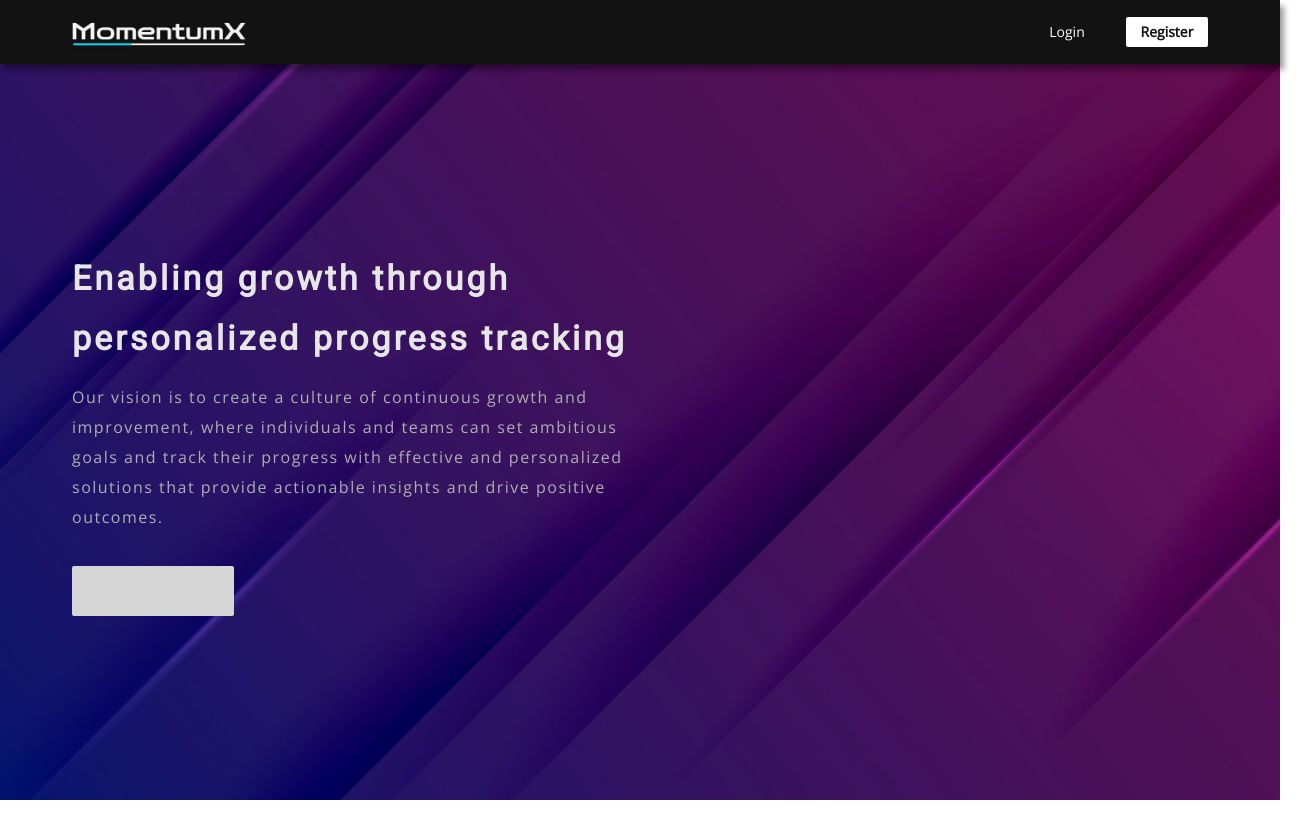
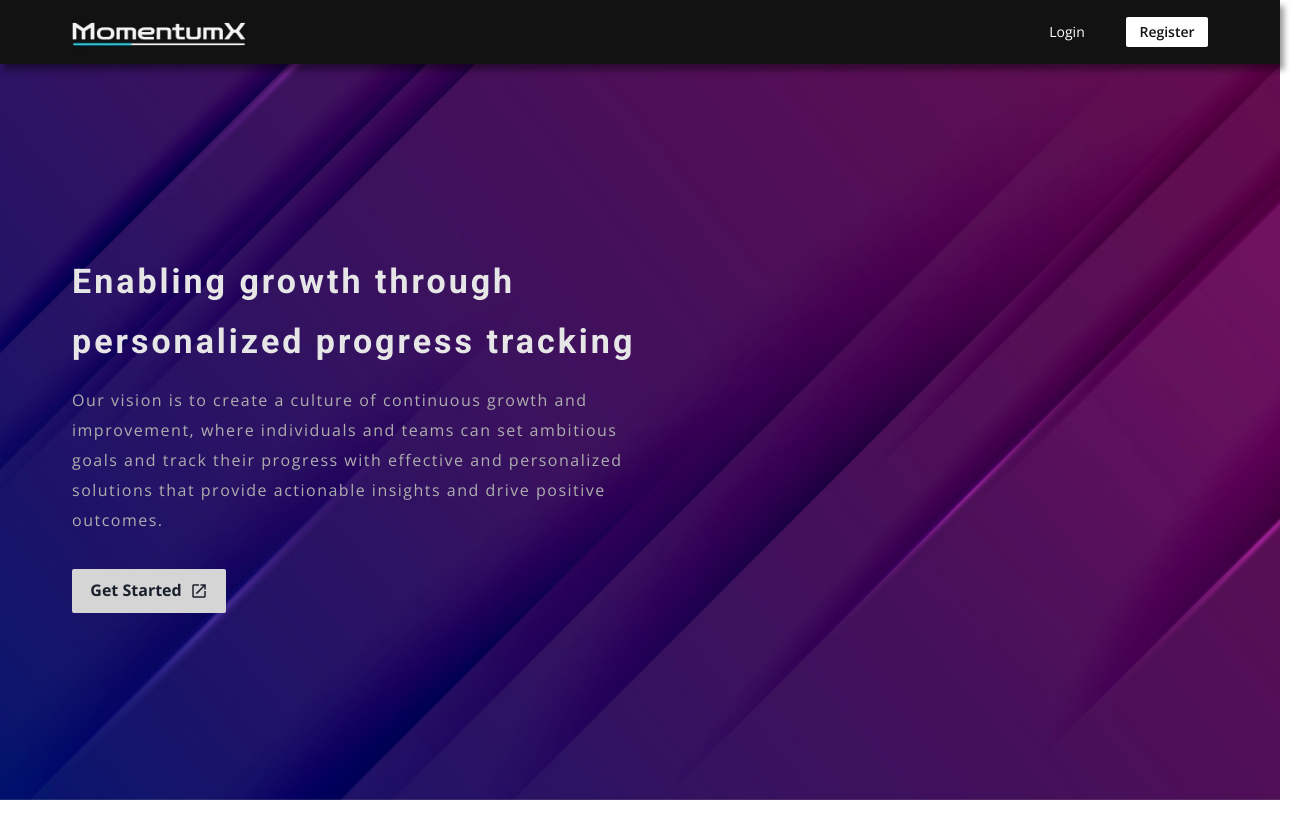
Before and after one commit to kalviumcommunity/MomentumX, a React (Vite) app in the folder FrontEnd/: page / in a window 1280 px wide. Shown: the top 838 px of the page, 1308 px wide, since content can reach past the window. Before the commit the page ends 800 px from the top, so only its background shows below. Built offline with nearby package versions, Linux system fonts and the light colour scheme.

Commit message:
Developed bare minimum home page
-Nav bar created
-Added sections for contents
-Used AOS for transitions
-Integrated Scroll Snap effect for smooth scrolling
-Minor bugs fixed

```diff
--- a/FrontEnd/src/App.css
+++ b/FrontEnd/src/App.css
@@ -1,23 +1,17 @@
-@import url('https://fonts.googleapis.com/css2?family=Open+Sans&display=swap');
-@import url('https://fonts.googleapis.com/css2?family=Roboto&display=swap');
+ @import url('https://fonts.googleapis.com/css2?family=Open+Sans:wght@300;400;500;600;700;800&display=swap');
+ /*Light,Regular,Medium,Semi-Bold,Bold,Extra Bold */
 
+@import url('https://fonts.googleapis.com/css2?family=Roboto:wght@300;400;500;700&display=swap');
+/* Light,Regular,Medium,Bold */
+
+html {
+    overflow-x: hidden;
+}
 
 * {
     box-sizing: border-box;
     padding: 0px;
     margin: 0px;
-}
-
-.small-regular {
-    font-family: 'Open Sans', sans-serif;
-    font-size: 14px !important;
-    font-weight: 400 !important;
-}
-
-.small-bold {
-    font-family: 'Open Sans', sans-serif;
-    font-size: 14px !important;
-    font-weight: 800 !important;
 }
 
 .title-bold {
@@ -39,3 +33,45 @@
     margin-bottom: 34px;
     color: #AEAEAE;
 }
+
+
+/* Font Sizes */
+
+
+.Xsmall {
+    font-family: 'Open Sans', sans-serif;
+    font-size: 14px !important;
+}
+
+.small {
+    font-family: 'Open Sans', sans-serif;
+    font-size: 16px !important;
+}
+
+
+/* Font Weights */
+
+
+.light {
+    font-weight: 300 !important;
+}
+
+.regular {
+    font-weight: 400 !important;
+}
+
+.medium {
+    font-weight: 500 !important;
+}
+
+.semi-bold {
+    font-weight: 600 !important;
+}
+
+.bold {
+    font-weight: 700 !important;
+}
+
+.Xbold {
+    font-weight: 800 !important;
+}
--- a/FrontEnd/src/Initial.jsx
+++ b/FrontEnd/src/Initial.jsx
@@ -9,14 +9,15 @@ import { Box } from "@chakra-ui/react"
 function Initial() {
 
     return (
-        <Box bgImg="url('./assets/BG.jpg')" bgSize="cover" h="100vh" w="100vw">
-            <Box bgColor="black" h="100vh" w="100vw" opacity="40%" position="absolute"></Box>
+        <>
+            <Box bgImg="url('./assets/BG.jpg')" bgSize="cover" h="100vh" w="100vw" position="fixed" zIndex="-999" />
+            <Box bgColor="black" h="100vh" w="100vw" opacity="40%" position="fixed" zIndex="-998" />
             <Routes>
                 <Route path="/" element={<LandingPage />} />
                 <Route path="/signup" element={<SignupPage />} />
                 <Route path="/login" element={<LoginPage />} />
             </Routes>
-        </Box>
+        </>
     );
 }
 
--- a/FrontEnd/src/LandingPage.css
+++ b/FrontEnd/src/LandingPage.css
@@ -1,13 +1,8 @@
-#container {
-    position: relative;
-    overflow: scroll;
-    width: 100vw;
-    height: calc(100vh - 64px);
-    top: 64px;
+html {
     scroll-snap-type: y mandatory;
 }
 
-#container::-webkit-scrollbar {
+html::-webkit-scrollbar {
     display: none;
 }
 
@@ -17,9 +12,10 @@
     align-items: center;
     justify-content: center;
     width: 100vw;
-    height: calc(100vh - 64px);
+    height: 100vh;
     position: relative;
     top: 0px;
     scroll-snap-align: center;
     scroll-snap-stop: always;
+    z-index: 998;
 }
--- a/FrontEnd/src/LandingPage.jsx
+++ b/FrontEnd/src/LandingPage.jsx
@@ -4,6 +4,8 @@ import "./LandingPage.css";
 import Aos  from "aos";
 import "aos/dist/aos.css"
 import { useEffect } from "react";
+import LaunchIcon from '@mui/icons-material/Launch';
+import { Link } from "react-router-dom";
 
 function LandingPage() {
     useEffect(()=>{
@@ -39,6 +41,7 @@ function LandingPage() {
                 position="fixed"
                 top="0px"
                 boxShadow="4px 6px 6px rgba(0, 0, 0, 0.4)"
+                zIndex="999"
             >
                 <Flex
                     w="100%-160px"
@@ -54,6 +57,8 @@ function LandingPage() {
                         width="174px"
                     />
                     <Flex justifyContent="space-between" width="182px">
+                        <Box h="30px" w="82px">
+                            <Link to="/login">
                                 <Button
                                     h="30px"
                                     w="82px"
@@ -61,10 +66,15 @@ function LandingPage() {
                                     color="white"
                                     textAlign="center"
                                     borderRadius="2px"
-                            className="small-regular"
+                                    className="Xsmall regular"
+                                    sx={{"&:hover": {bgColor: "#191919"}}}
                                 >
                                     Login
                                 </Button>
+                            </Link>
+                        </Box>
+                        <Box h="30px" w="82px">
+                            <Link to="/signup">
                                 <Button
                                     h="30px"
                                     w="82px"
@@ -72,10 +82,12 @@ function LandingPage() {
                                     color="#121212"
                                     textAlign="center"
                                     borderRadius="2px"
-                            className="small-bold"
+                                    className="Xsmall semi-bold"
                                 >
                                     Register
                                 </Button>
+                            </Link>
+                        </Box>
                     </Flex>
                 </Flex>
             </Box>
@@ -84,7 +96,9 @@ function LandingPage() {
                     <Flex
                         flexDirection="row"
                         width="calc(100% - 144px)"
-                        height="100%"
+                        height="calc(100% - 64px)"
+                        position="absolute"
+                        top="64px"
                     >
                         <Flex
                             flexDirection="column"
@@ -98,6 +112,7 @@ function LandingPage() {
                                 data-aos-duration="1000"
                                 data-aos-once="false"
                                 data-aos-mirror="true"
+                                data-aos-offset="200"
                             >
                                 Enabling growth through personalized progress
                                 tracking
@@ -109,6 +124,7 @@ function LandingPage() {
                                 data-aos-delay="100"
                                 data-aos-once="false"
                                 data-aos-mirror="true"
+                                data-aos-offset="200"
                             >
                                 Our vision is to create a culture of continuous
                                 growth and improvement, where individuals and
@@ -117,9 +133,11 @@ function LandingPage() {
                                 solutions that provide actionable insights and
                                 drive positive outcomes.
                             </div>
+                            <Box h="44px" w="154px">
+                                <Link to="/signup">
                                     <Button
-                                w="162px"
-                                h="50px"
+                                        w="154px"
+                                        h="44px"
                                         borderRadius="2px"
                                         backgroundColor="#D5D5D5"
                                         data-aos="zoom-in"
@@ -127,7 +145,19 @@ function LandingPage() {
                                         data-aos-delay="500"
                                         data-aos-once="false"
                                         data-aos-mirror="true"
-                            ></Button>
+                                        data-aos-offset="200"
+                                        className="small bold"
+                                    >
+                                        <p>Get Started</p>
+                                        <LaunchIcon
+                                            sx={{
+                                                marginLeft: "8px",
+                                                fontSize: "18px",
+                                            }}
+                                        />
+                                    </Button>
+                                </Link>
+                            </Box>
                         </Flex>
                         <Flex
                             flexDirection="column"
@@ -140,7 +170,9 @@ function LandingPage() {
                     <Flex
                         flexDirection="row"
                         width="calc(100% - 144px)"
-                        height="100%"
+                        height="calc(100% - 64px)"
+                        position="absolute"
+                        top="64px"
                     >
                         <Flex
                             flexDirection="column"
@@ -159,6 +191,7 @@ function LandingPage() {
                                 data-aos-duration="1000"
                                 data-aos-once="false"
                                 data-aos-mirror="true"
+                                data-aos-offset="200"
                             >
                                 Bye - Bye, Spreadsheets
                             </div>
@@ -169,6 +202,7 @@ function LandingPage() {
                                 data-aos-delay="100"
                                 data-aos-once="false"
                                 data-aos-mirror="true"
+                                data-aos-offset="200"
                             >
                                 Keep every detail of a project centralized in
                                 real time so up-to-date info can flow freely
@@ -181,7 +215,9 @@ function LandingPage() {
                     <Flex
                         flexDirection="row"
                         width="calc(100% - 144px)"
-                        height="100%"
+                        height="calc(100% - 64px)"
+                        position="absolute"
+                        top="64px"
                     >
                         <Flex
                             flexDirection="column"
@@ -195,6 +231,7 @@ function LandingPage() {
                                 data-aos-duration="1000"
                                 data-aos-once="false"
                                 data-aos-mirror="true"
+                                data-aos-offset="200"
                             >
                                 Customize how your team's work flows
                             </div>
@@ -205,6 +242,7 @@ function LandingPage() {
                                 data-aos-delay="100"
                                 data-aos-once="false"
                                 data-aos-mirror="true"
+                                data-aos-offset="200"
                             >
                                 Set up, clean up, and automate even the most
                                 complicated project workflows.
@@ -221,7 +259,9 @@ function LandingPage() {
                     <Flex
                         flexDirection="row"
                         width="calc(100% - 144px)"
-                        height="100%"
+                        height="calc(100% - 64px)"
+                        position="absolute"
+                        top="64px"
                     >
                         <Flex
                             flexDirection="column"
@@ -240,8 +280,9 @@ function LandingPage() {
                                 data-aos-duration="1000"
                                 data-aos-once="false"
                                 data-aos-mirror="true"
+                                data-aos-offset="200"
                             >
-                                Get useful insights of your members{" "}
+                                Get useful insights from your members{" "}
                             </div>
                             <div
                                 className="description-regular"
@@ -250,6 +291,7 @@ function LandingPage() {
                                 data-aos-delay="100"
                                 data-aos-once="false"
                                 data-aos-mirror="true"
+                                data-aos-offset="200"
                             >
                                 Insights gained from members data provide
                                 valuable information that can guide
```
Lines whose indentation alone changed are shown as unchanged.
